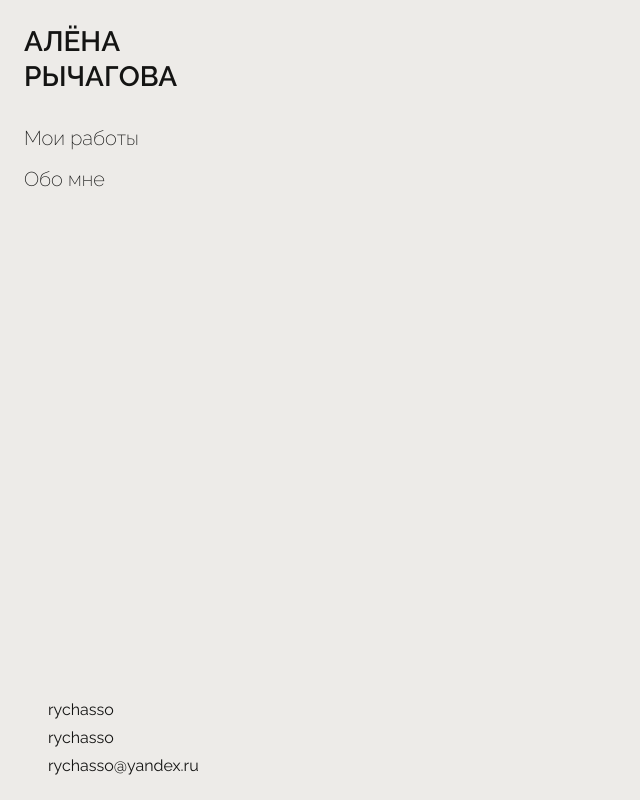
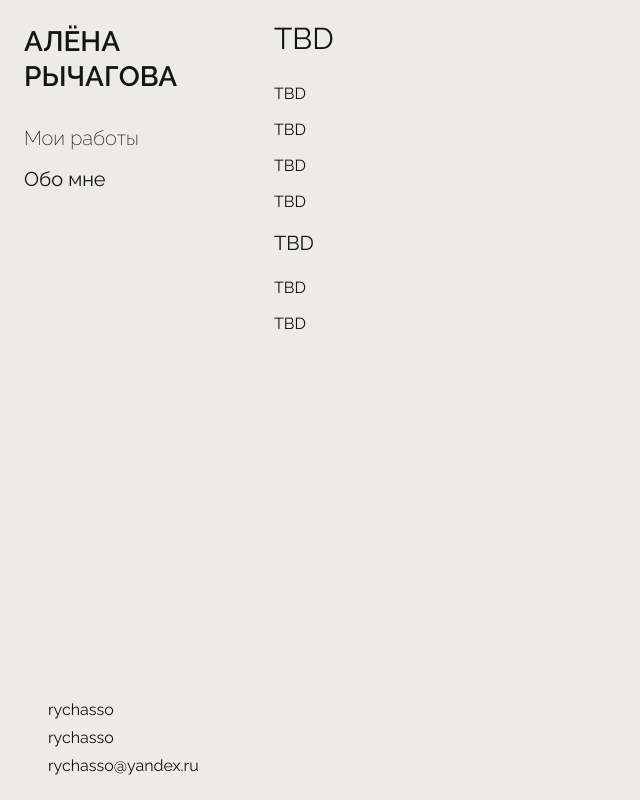
Before and after one commit to rychasso/rychasso.github.io, an Angular app: page /about in a window 1280 px wide. Before the commit this address led to /. Shown: the whole page, without its empty margins (0-640 px from the left). Built offline with nearby package versions, Linux system fonts and the light colour scheme.

Commit message:
Add `about me` page template

```diff
--- a/src/app/app-routing.module.ts
+++ b/src/app/app-routing.module.ts
@@ -10,6 +10,10 @@ const routes: Routes = [
     path: 'projects',
     loadChildren: () => import('./pages/projects/projects.module').then((m) => m.ProjectsModule),
   },
+  {
+    path: 'about',
+    loadChildren: () => import('./pages/about/about.module').then((m) => m.AboutModule),
+  },
 ];
 
 @NgModule({
--- a/src/app/app.component.html
+++ b/src/app/app.component.html
@@ -3,7 +3,7 @@
 </header>
 <nav>
   <ul>
-    <li><a routerLink="/" routerLinkActive="active-menu-link"><span>Мои работы</span></a></li>
+    <li><a routerLink="/" routerLinkActive="active-menu-link" [routerLinkActiveOptions]="{exact: true}"><span>Мои работы</span></a></li>
     <li><a routerLink="/about" routerLinkActive="active-menu-link"><span>Обо мне</span></a></li>
   </ul>
 </nav>
--- /dev/null
+++ b/src/app/pages/about/about/about.component.html
@@ -0,0 +1,11 @@
+<h1 class="h1">TBD</h1>
+
+<p>TBD</p>
+<p>TBD</p>
+<p>TBD</p>
+<p>TBD</p>
+
+<h2 class="h2">TBD</h2>
+
+<p>TBD</p>
+<p>TBD</p>
--- /dev/null
+++ b/src/app/pages/about/about/about.component.scss
@@ -0,0 +1,7 @@
+h1, h2, p {
+  padding-bottom: 1em;
+}
+
+p {
+  max-width: 40em;
+}
--- /dev/null
+++ b/src/app/pages/about/about/about.component.ts
@@ -0,0 +1,15 @@
+import { Component, OnInit } from '@angular/core';
+
+@Component({
+  selector: 'app-about',
+  templateUrl: './about.component.html',
+  styleUrls: ['./about.component.scss']
+})
+export class AboutComponent implements OnInit {
+
+  constructor() { }
+
+  ngOnInit(): void {
+  }
+
+}
```
Also changed, not shown: src/app/pages/about/about.module.ts (added, +11 -0 lines), src/app/pages/about/about.routes.ts (added, +9 -0 lines).
